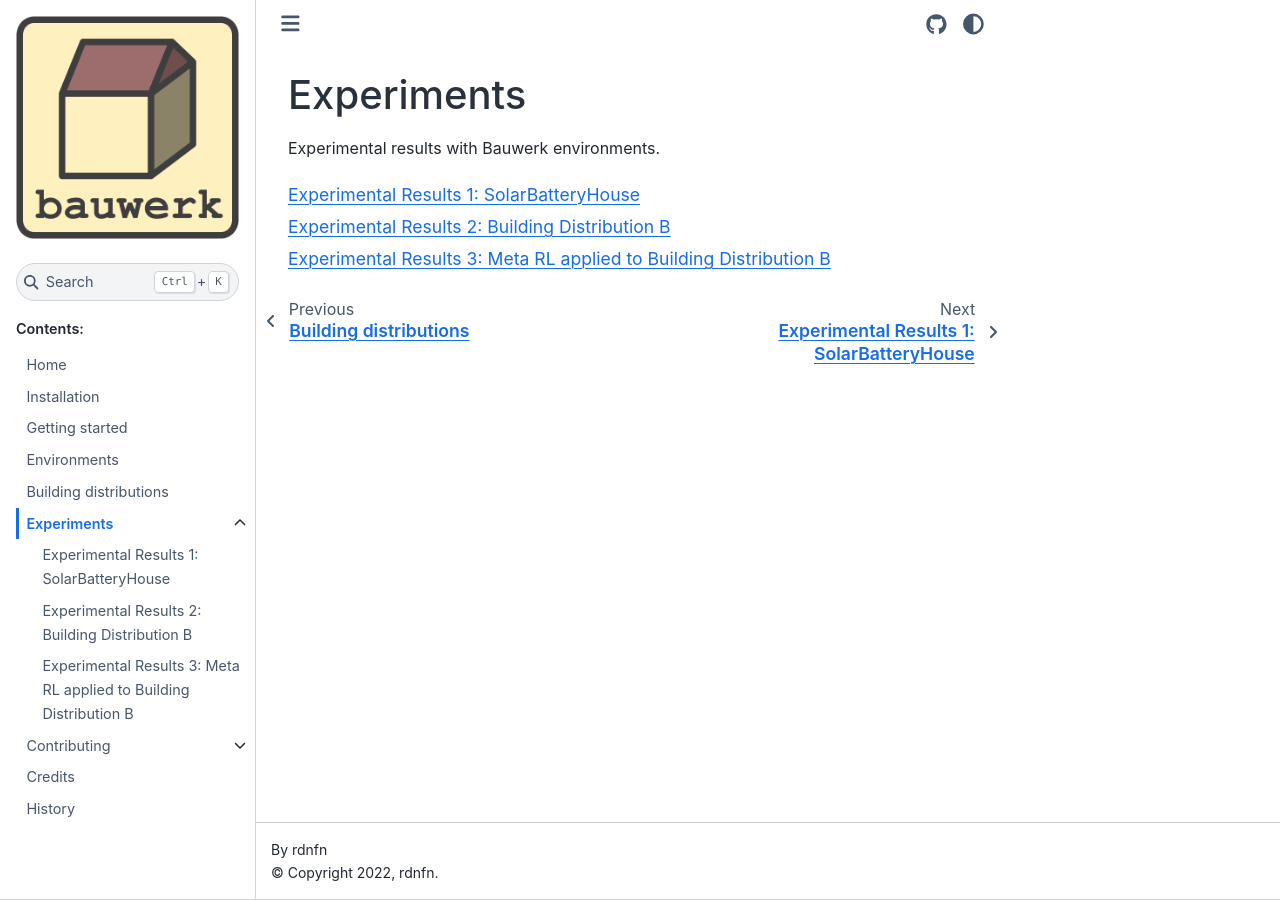
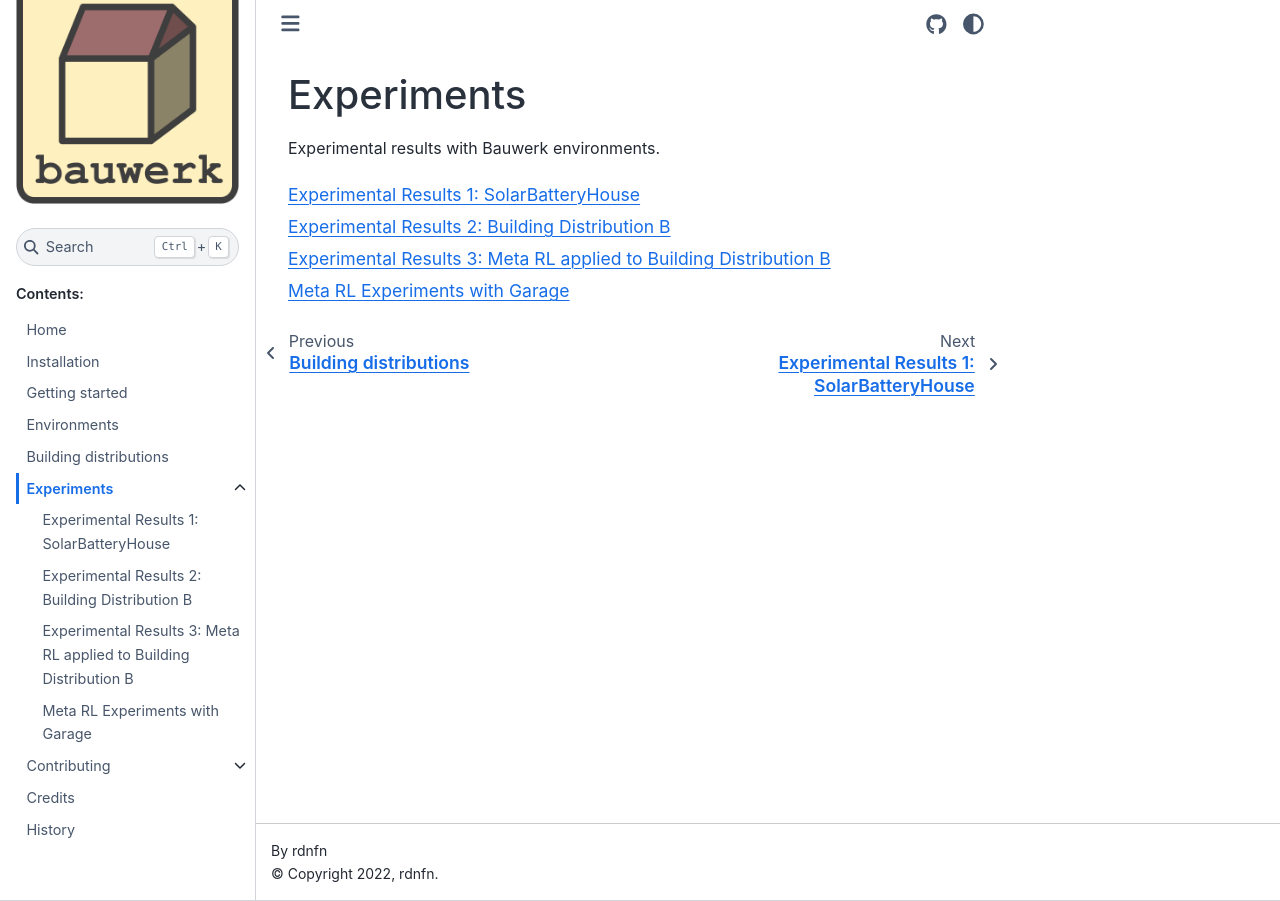
Before and after one commit to rdnfn/bauwerk, a Sphinx documentation site: the page built from docs/experiments/index.rst, in a window 1280 px wide. Built offline with Sphinx 7.4.7 and the Sphinx Book theme 1.1.4, drawn with Linux system fonts in a browser that asks for light colours; pages that are not in the unit, such as notebooks, are missing from menus.

Commit message:
docs: add garage exp to exp index

```diff
--- a/docs/experiments/index.rst
+++ b/docs/experiments/index.rst
@@ -10,3 +10,4 @@ Experimental results with Bauwerk environments.
    exp01_solar_battery_house.ipynb
    exp02_building_distribution_b.ipynb
    exp03_build_dist_b_meta_rl.ipynb
+   exp04_garage.ipynb
```
